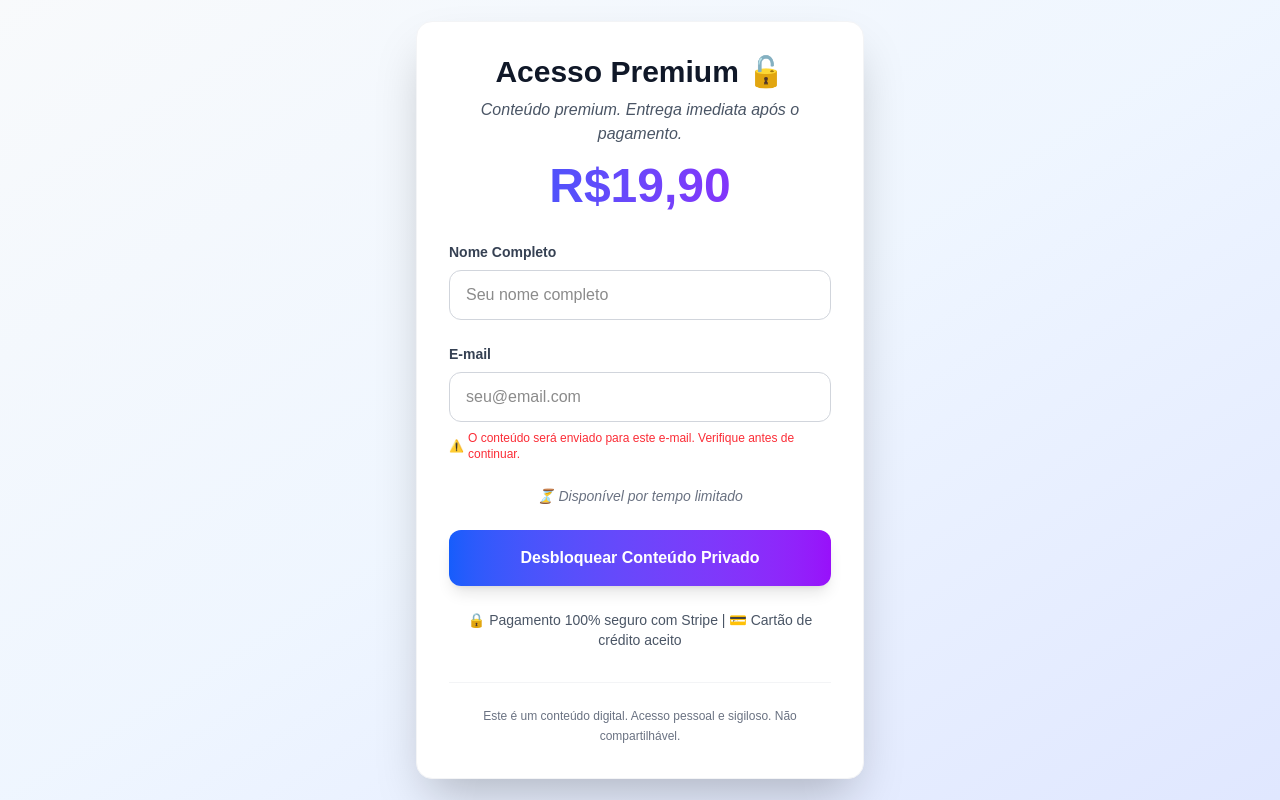
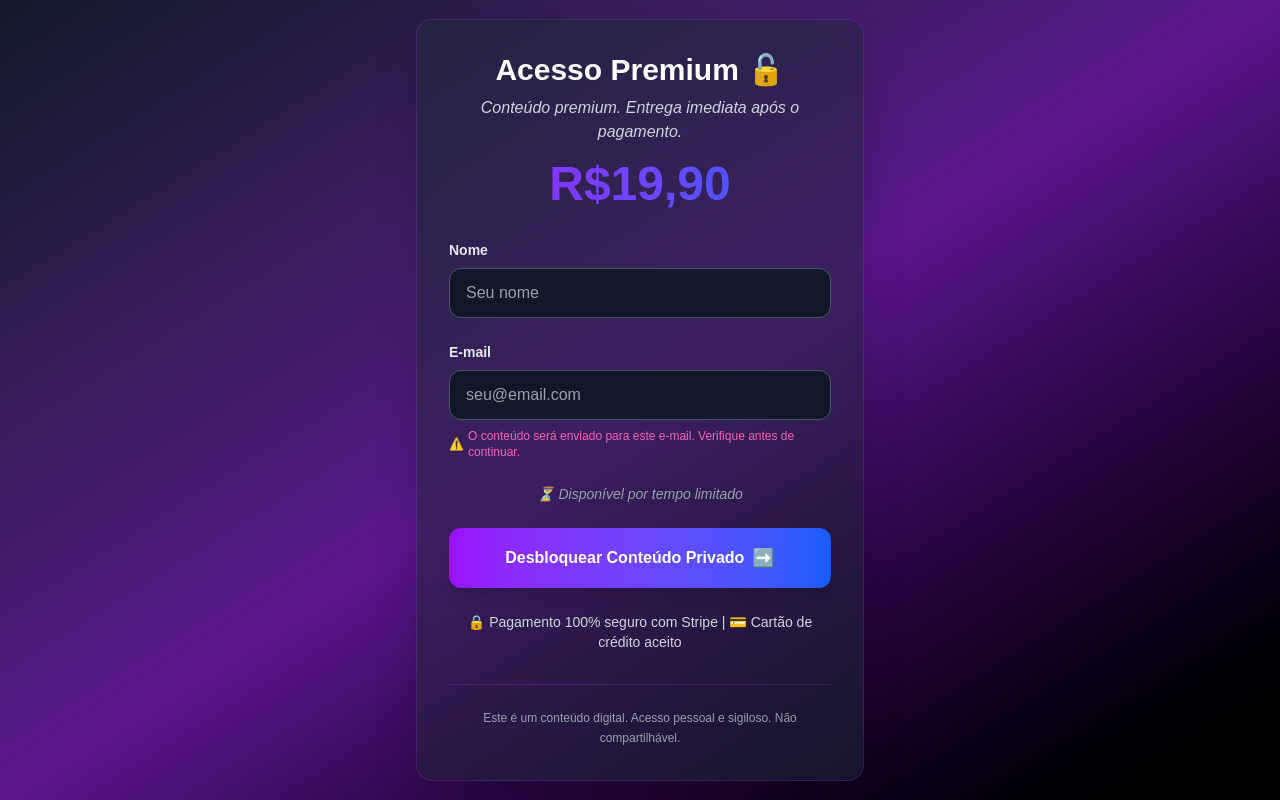
Before and after one commit to alexberneira/acessorestrito, a Next.js app: page / in a window 1280 px wide. Built offline with nearby package versions, Linux system fonts and the light colour scheme.

Commit message:
Altera campo 'Nome Completo' para 'Nome' na página index e mantém identidade visual roxa

```diff
--- a/src/app/page.tsx
+++ b/src/app/page.tsx
@@ -45,26 +45,26 @@ export default function HomePage() {
   }
 
   return (
-    <div className="min-h-screen bg-gradient-to-br from-slate-50 via-blue-50 to-indigo-100 flex items-center justify-center p-4">
-      <div className="max-w-md w-full bg-white rounded-2xl shadow-2xl p-8 border border-gray-100">
+    <div className="min-h-screen bg-gradient-to-br from-gray-900 via-purple-900 to-black flex items-center justify-center p-4">
+      <div className="max-w-md w-full bg-gray-800/50 backdrop-blur-sm rounded-2xl p-8 border border-purple-500/20 shadow-2xl">
         {/* Header */}
         <div className="text-center mb-8">
-          <h1 className="text-3xl font-bold text-gray-900 mb-2">
+          <h1 className="text-3xl font-bold text-white mb-2">
             Acesso Premium 🔓
           </h1>
-          <p className="text-gray-600 mb-4">
+          <p className="text-gray-300 mb-4">
             <em>Conteúdo premium. Entrega imediata após o pagamento.</em>
           </p>
           {/* Preço destacado */}
-          <div className="text-5xl font-bold bg-gradient-to-r from-blue-600 to-purple-600 bg-clip-text text-transparent mb-6">
+          <div className="text-5xl font-bold bg-gradient-to-r from-purple-600 to-blue-600 bg-clip-text text-transparent mb-6">
             R$19,90
           </div>
         </div>
         {/* Formulário */}
         <form onSubmit={handlePayment} className="space-y-6">
           <div>
-            <label htmlFor="name" className="block text-sm font-semibold text-gray-700 mb-2">
-              Nome Completo
+            <label htmlFor="name" className="block text-sm font-semibold text-gray-200 mb-2">
+              Nome
             </label>
             <input
               type="text"
@@ -72,12 +72,12 @@ export default function HomePage() {
               value={name}
               onChange={(e) => setName(e.target.value)}
               required
-              className="w-full px-4 py-3 border border-gray-300 rounded-xl focus:outline-none focus:ring-2 focus:ring-blue-500 focus:border-transparent transition-all duration-200"
-              placeholder="Seu nome completo"
+              className="w-full px-4 py-3 border border-gray-600 rounded-xl focus:outline-none focus:ring-2 focus:ring-purple-500 focus:border-transparent transition-all duration-200 bg-gray-900 text-white placeholder-gray-400"
+              placeholder="Seu nome"
             />
           </div>
           <div>
-            <label htmlFor="email" className="block text-sm font-semibold text-gray-700 mb-2">
+            <label htmlFor="email" className="block text-sm font-semibold text-gray-200 mb-2">
               E-mail
             </label>
             <input
@@ -86,18 +86,18 @@ export default function HomePage() {
               value={email}
               onChange={(e) => setEmail(e.target.value)}
               required
-              className="w-full px-4 py-3 border border-gray-300 rounded-xl focus:outline-none focus:ring-2 focus:ring-blue-500 focus:border-transparent transition-all duration-200"
+              className="w-full px-4 py-3 border border-gray-600 rounded-xl focus:outline-none focus:ring-2 focus:ring-purple-500 focus:border-transparent transition-all duration-200 bg-gray-900 text-white placeholder-gray-400"
               placeholder="seu@email.com"
             />
             {/* Aviso sobre e-mail */}
-            <p className="text-xs text-red-500 mt-2 flex items-center">
+            <p className="text-xs text-pink-400 mt-2 flex items-center">
               <span className="mr-1">⚠️</span>
               O conteúdo será enviado para este e-mail. Verifique antes de continuar.
             </p>
           </div>
           {/* Gatilho de urgência */}
           <div className="text-center">
-            <p className="text-sm text-gray-500 italic">
+            <p className="text-sm text-gray-400 italic">
               ⏳ <em>Disponível por tempo limitado</em>
             </p>
           </div>
@@ -105,7 +105,7 @@ export default function HomePage() {
           <button
             type="submit"
             disabled={isLoading}
-            className="w-full bg-gradient-to-r from-blue-600 to-purple-600 hover:from-blue-700 hover:to-purple-700 disabled:from-gray-400 disabled:to-gray-500 text-white font-bold py-4 px-6 rounded-xl transition-all duration-300 transform hover:scale-[1.02] disabled:transform-none shadow-lg hover:shadow-xl"
+            className="w-full bg-gradient-to-r from-purple-600 to-blue-600 hover:from-purple-700 hover:to-blue-700 disabled:from-gray-400 disabled:to-gray-500 text-white font-bold py-4 px-6 rounded-xl transition-all duration-300 transform hover:scale-[1.02] disabled:transform-none shadow-lg hover:shadow-purple-500/25 flex items-center justify-center gap-2"
           >
             {isLoading ? (
               <div className="flex items-center justify-center">
@@ -116,19 +116,22 @@ export default function HomePage() {
                 Processando...
               </div>
             ) : (
-              'Desbloquear Conteúdo Privado'
+              <>
+                Desbloquear Conteúdo Privado
+                <span className="text-lg">➡️</span>
+              </>
             )}
           </button>
         </form>
         {/* Linha de confiança */}
         <div className="mt-6 text-center">
-          <p className="text-sm text-gray-600 font-medium">
+          <p className="text-sm text-gray-300 font-medium">
             🔒 Pagamento 100% seguro com Stripe | 💳 Cartão de crédito aceito
           </p>
         </div>
         {/* Rodapé discreto */}
-        <div className="mt-8 pt-6 border-t border-gray-100">
-          <p className="text-xs text-gray-500 text-center leading-relaxed">
+        <div className="mt-8 pt-6 border-t border-purple-500/20">
+          <p className="text-xs text-gray-400 text-center leading-relaxed">
             Este é um conteúdo digital. Acesso pessoal e sigiloso. Não compartilhável.
           </p>
         </div>
```
